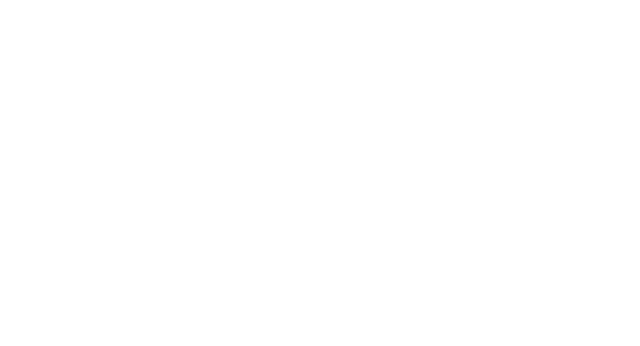
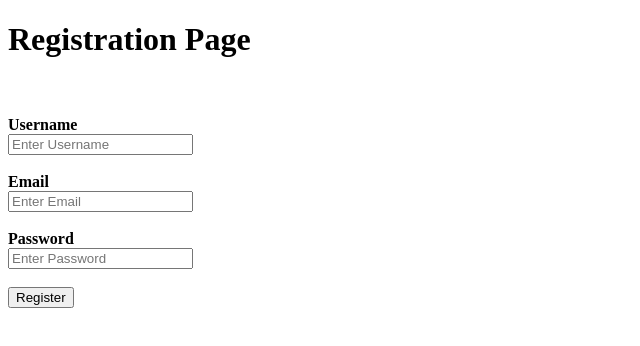
Before and after one commit to sopheak012/Reactjs-Login-Registration, a React (Create React App) app: page /registration in a window 1280 px wide. Shown: the top 346 px of the page, without its empty margins (0-640 px from the left). Built offline with nearby package versions, Linux system fonts and the light colour scheme.

Commit message:
Updated routes to registration page and working registration form.

```diff
--- a/src/App.js
+++ b/src/App.js
@@ -2,12 +2,16 @@ import React, { Component } from 'react';
 import {Route} from "react-router-dom";
 import HomePage from "./components/pages/HomePage";
 import LoginPage from "./components/pages/LoginPage";
+import RegistrationPage from "./components/pages/RegistrationPage";
+
 
 const App = () => (
 
 <div>
   <Route path="/" exact component = {HomePage}/>
   <Route path="/login" exact component = {LoginPage}/>
+  <Route path="/registration" exact component = {RegistrationPage}/>
+
 </div>
 );
 
--- a/src/components/forms/LoginForm.js
+++ b/src/components/forms/LoginForm.js
@@ -35,7 +35,8 @@ import propTypes from 'prop-types';
 
         <label htmlFor="psw"><b>Password</b></label><br/>
         <input type="password" placeholder="Enter Password" id="password" name="password" required/>
-        <br/><br/>
+
+
 
         <button type="submit">Login</button>
         </form>
--- /dev/null
+++ b/src/components/forms/RegistrationForm.js
@@ -0,0 +1,61 @@
+import React from 'react';
+import propTypes from 'prop-types';
+
+
+ class RegistrationForm extends React.Component {
+   state = {
+     data: {
+       username: '',
+       email: '',
+       password: ''
+     },
+     loading: false,
+     errors: {}
+   };
+
+   onChange = e => this.setState({data: {...this.state.data, [e.target.name]: e.target.value}});
+
+   onSubmit = () => {
+     //this.setState({errors});
+     //const username = this.state;
+     this.props.submit(this.state.data);
+     //alert('Username is: ' + username.data.username);
+   };
+
+   render() {
+     const {data} = this.state;
+
+     return(
+
+      <div>
+      <form onSubmit = {this.onSubmit} >
+
+          <label htmlFor="username"><b>Username</b></label><br/>
+          <input type="username" placeholder="Enter Username" id="username" name="username" value={data.username} onChange = {this.onChange} required/>
+
+          <br/><br/>
+
+          <label htmlFor="email"><b>Email</b></label><br/>
+          <input type="email" placeholder="Enter Email" id="email" name="email" value={data.email} onChange = {this.onChange} required/>
+
+          <br/><br/>
+
+          <label htmlFor="password"><b>Password</b></label><br/>
+          <input type="password" placeholder="Enter Password" id="password" name="password" required/>
+          <br/><br/>
+
+
+
+          <button type="submit">Register</button>
+      </form>
+    </div>
+
+     );
+    }
+}
+
+ RegistrationForm.propTypes = {
+   submit: propTypes.func.isRequired
+ };
+
+ export default RegistrationForm;
--- a/src/components/pages/HomePage.js
+++ b/src/components/pages/HomePage.js
@@ -3,8 +3,9 @@ import {Link} from "react-router-dom";
 
 const HomePage = () => (
 <div>
-  <h1>Home Pageeee</h1>
-  <Link to="/login">Login</Link>
+  <h1>Home Page</h1>
+  <Link to="/login">Login</Link><br/><br/>
+  <Link to="/registration">Registration</Link>
 </div>
 
 );
--- a/src/components/pages/LoginPage.js
+++ b/src/components/pages/LoginPage.js
@@ -5,7 +5,7 @@ import LoginForm from "../forms/LoginForm";
 
 class LoginPage extends React.Component{
 submit = data => {
-  alert("username: " + data.email);
+  alert("Email: " + data.email);
 };
 
 render(){
--- /dev/null
+++ b/src/components/pages/RegistrationPage.js
@@ -0,0 +1,28 @@
+import React from 'react';
+import {Link} from "react-router-dom";
+import RegistrationForm from "../forms/RegistrationForm";
+
+
+class RegistrationPage extends React.Component{
+submit = data => {
+  alert("username: " + data.username);
+};
+
+render(){
+  return(
+    <div>
+      <h1>Registration Page</h1><br/><br/>
+      <RegistrationForm submit={this.submit}/>
+    </div>
+
+  );
+
+}
+
+}
+
+
+
+
+
+export default RegistrationPage;
```
